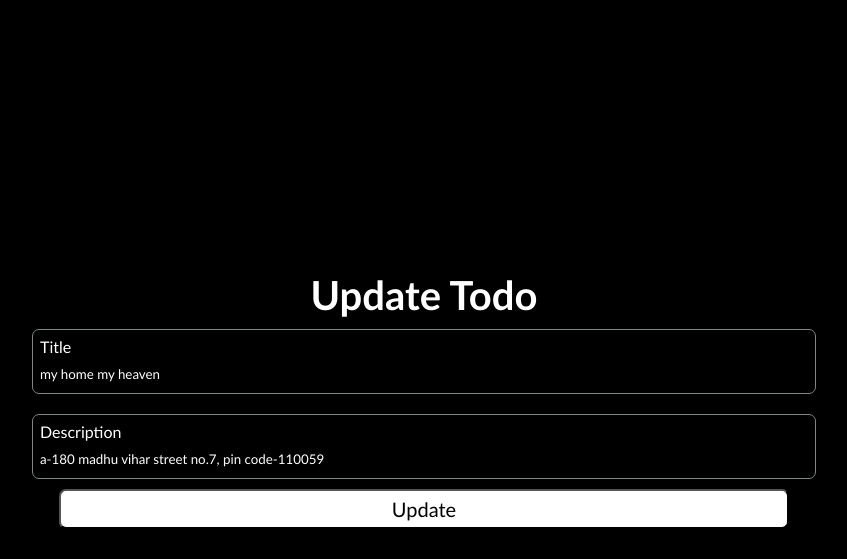
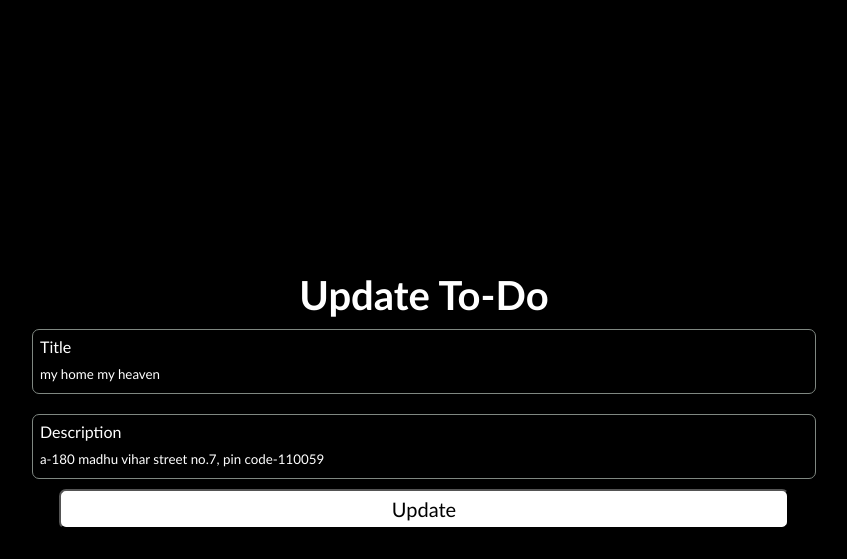
Before and after one commit to krspra/flask, a Flask app: page /update/1 in a window 1280 px wide. Shown: the top 559 px of the page, without its empty margins (216-1063 px from the left). Run offline with Flask 3, Linux system fonts and the light colour scheme; data comes from the database, SQL or seed files in the repository.

Commit message:
manged todo to To-Do for update route

```diff
--- a/templates/update.html
+++ b/templates/update.html
@@ -16,7 +16,7 @@
         width: 300px;
       "
     >
-      Update Todo
+      Update To-Do
     </h1>
 
     <!-- FormHandling -->
```
